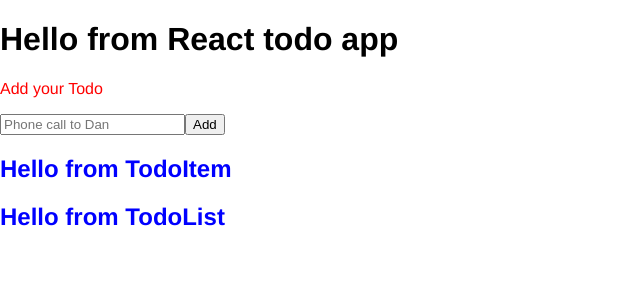
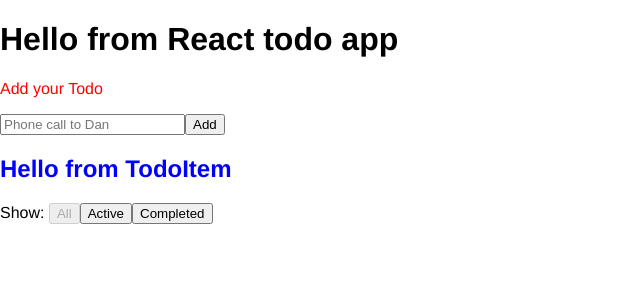
Before and after one commit to suzydp/react-todo-app-v2, a React app: page / in a window 1280 px wide. Shown: the top 300 px of the page, without its empty margins (0-640 px from the left). Built offline with nearby package versions, Linux system fonts and the light colour scheme.

Commit message:
Add 3 conditional button with Remame TodoList to TodoFilter

```diff
--- a/src/App.jsx
+++ b/src/App.jsx
@@ -1,5 +1,5 @@
 import React, { Component } from 'react';
-import TodoList from './components/TodoList';
+import TodoFilter from './components/TodoFilter';
 import TodoItem from './components/TodoItem';
 import TodoForm from './components/TodoForm';
 
@@ -10,7 +10,7 @@
         <h1>Hello from React todo app</h1>
         <TodoForm />
         <TodoItem />
-        <TodoList />
+        <TodoFilter />
       </div>
     )
   }
--- /dev/null
+++ b/src/components/TodoFilter.jsx
@@ -0,0 +1,52 @@
+import React, { Component } from 'react';
+import '../app.scss'
+
+class TodoFilter extends Component {
+  // init state
+  state = {
+    activeFilter: 'all',
+  };
+
+  handleFilter = (filter) => {
+    this.setState({
+      activeFilter: filter,
+    });
+  }
+
+  render () {
+    // init activeFiilter to render in this class
+    const { activeFilter } = this.state;
+
+    return (
+      <div>
+        <span>Show: </span>
+        <button
+          // change state to active when onClick triggered
+          disabled={activeFilter === 'all'}
+          onClick={() => this.handleFilter('all')}
+        >
+          All
+        </button>
+
+        <button
+          // change state to active when onClick triggered
+          disabled={activeFilter === 'active'}
+          onClick={() => this.handleFilter('active')}
+        >
+          Active
+        </button>
+
+        <button
+          // change state to completed when onClick triggered
+          disabled={activeFilter === 'completed'}
+          onClick={() => this.handleFilter('completed')}
+        >
+          Completed
+        </button>
+
+      </div>
+    )
+  }
+}
+
+export default TodoFilter;
--- a/src/components/TodoList.jsx
+++ /dev/null
@@ -1,12 +0,0 @@
-import React, { Component } from 'react';
-import '../app.scss'
-
-class TodoList extends Component {
-  render () {
-    return (
-      <h2 className="subtitle">Hello from TodoList</h2>
-    )
-  }
-}
-
-export default TodoList;
```
